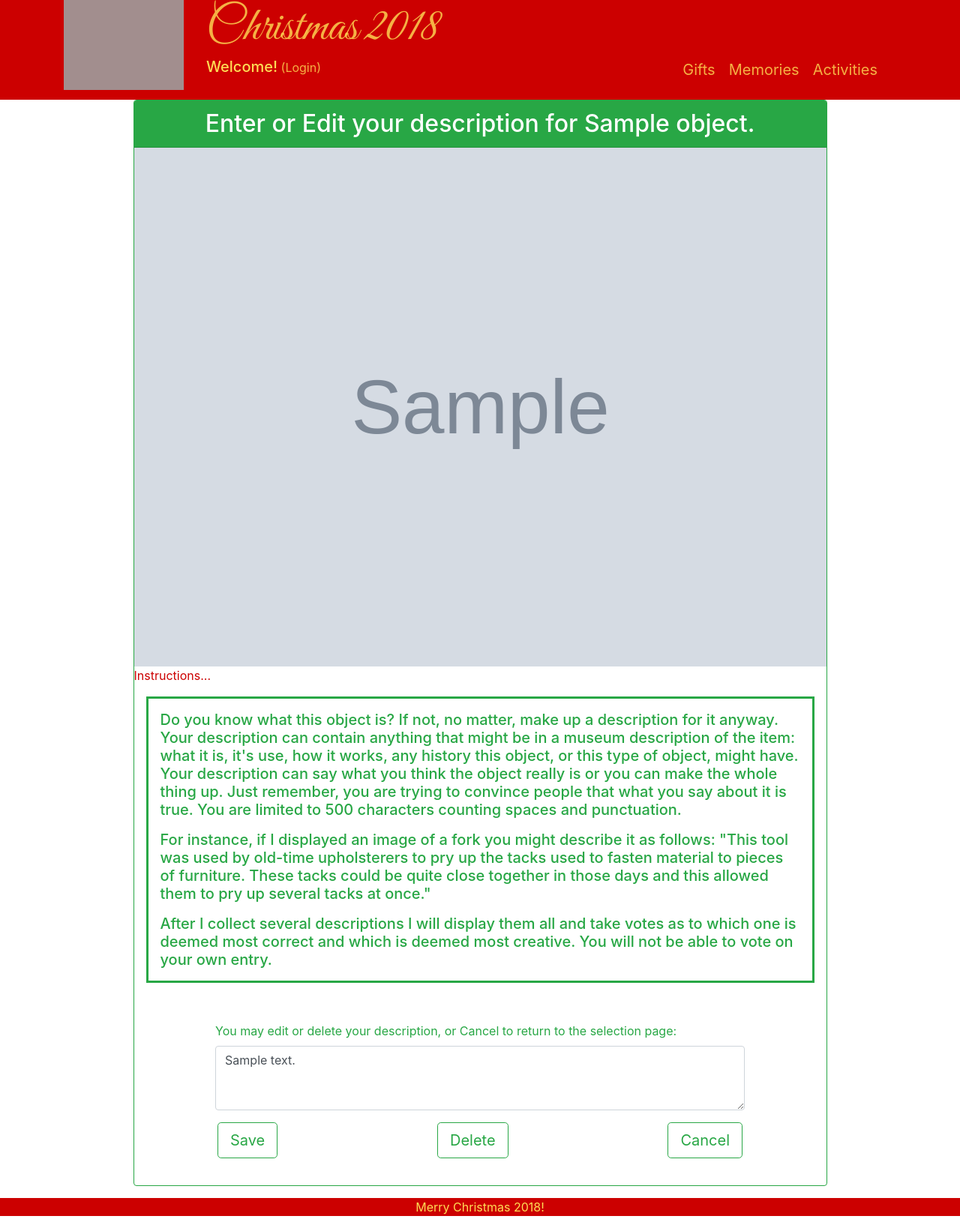
After one commit to JMorris1575/christmas18, a Django app: template c18/whatsit/templates/whatsit/stage_one.html in a window 1280 px wide, after a click on "Instructions...". The commit adds this page. Shown: the whole page at 75% size. Run offline with Django 3.2, Linux system fonts and the light colour scheme; the template is opened without the code that fills it: most values are stand-ins (such as "Sample title", 1, 10 or a date in 2020); grey boxes marked "Sample" are stand-in pictures; some libraries are stand-ins or nearby versions; grey boxes are pictures that could not be loaded.

Commit message:
whatsit - can add or edit descriptions but not yet delete them

```diff
--- a/c18/templates/header.html
+++ b/c18/templates/header.html
@@ -74,7 +74,7 @@
             <div class="row">
                 {% if memory %}
                     <div class="col memory p-3 m-3 mb-0">
-                            <a class="d-md-none" data-toggle="collapse" href="#memory"><span>{{ memory.author }}</span></a>
+                            <a class="d-md-none" data-toggle="collapse" href="#memory"><span>{{ memory.author }}...</span></a>
                             <span class="d-none d-md-inline">{{ memory.author }}</span>
                             <span class="d-md-none collapse" id="memory">{{ memory }}</span>
                             <span class="d-none d-md-inline">{{ memory }}</span>
--- /dev/null
+++ b/c18/whatsit/templates/whatsit/stage_one.html
@@ -0,0 +1,80 @@
+{% extends parent_template|default:"base.html" %}
+{% load static %}
+
+{% block content %}
+    <div class="card border-success col-md-10 mx-md-auto mb-3 px-0">
+        <h2 class="card-header bg-success text-white text-center">
+            Enter or Edit your description for {{ object }}.
+        </h2>
+
+        <!-- Image -->
+        <div class="row">
+            <img class="col" src="{% static object.image_filename %}">
+        </div>
+
+        <!-- Expandable Instructions -->
+        <a data-toggle="collapse" href="#description">Instructions...</a>
+        <div class="row info-box m-3 h5 text-success collapse" id="description">
+            <p>
+                Do you know what this object is? If not, no matter, make up a description for it anyway. Your
+                description can contain anything that might be in a museum description of the item: what it is, it's
+                use, how it works, any history this object, or this type of object, might have. Your description can say
+                what you think the object really is or you can make the whole thing up. Just remember, you are trying
+                to convince people that what you say about it is true. You are limited to 500 characters counting spaces
+                and punctuation.
+            </p>
+            <p>
+                For instance, if I displayed an image of a fork you might describe it as follows: "This tool was used
+                by old-time upholsterers to pry up the tacks used to fasten material to pieces of furniture. These tacks
+                could be quite close together in those days and this allowed them to pry up several tacks at once."
+            </p>
+            <p>After I collect several descriptions I will display them all and take votes as to which one is deemed
+                most correct and which is deemed most creative. You will not be able to vote on your own entry.
+            </p>
+        </div>
+
+        <!-- Entry Form -->
+        <div class="card-body">
+            {% if error_message %}
+                <div class="text-danger">
+                    <p><strong>{{ error_message }}</strong></p>
+                </div>
+            {% endif %}
+            {% if not description %}
+                <form action="{% url 'whatsit:object_view' object.number %}" method="post">
+                    {% csrf_token %}
+                    <div class="form-group col-md-10 mx-md-auto mt-3 text-success">
+                        <label for="new_description_text">Enter your description below:</label>
+                        <textarea class="form-control" id="new_description_text" name="description_text" rows="3">
+                        </textarea>
+                    </div>
+                    <div class="row justify-content-around">
+                        <button class="btn btn-outline-success btn-lg"
+                                type="submit" name="button" value="save">Save</button>
+                        <button class="btn btn-outline-success btn-lg"
+                                type="submit" name="button" value="cancel">Cancel</button>
+                    </div>
+                </form>
+            {% else %}
+                <form action="{% url 'whatsit:object_view' object.number %}" method="post">
+                    {% csrf_token %}
+                    <div class="form-group col-md-10 mx-md-auto mt-3 text-success">
+                        <label for="description_text">
+                            You may edit or delete your description, or Cancel to return to the selection page:
+                        </label>
+                        <textarea class="form-control" id="description_text"
+                                  name="description_text" rows="3">{{ description.description }}</textarea>
+                    </div>
+                    <div class="row justify-content-around">
+                        <button class="btn btn-outline-success btn-lg"
+                                type="submit" name="button" value="save">Save</button>
+                        <button class="btn btn-outline-success btn-lg"
+                                type="submit" name="button" value="delete">Delete</button>
+                        <button class="btn btn-outline-success btn-lg"
+                                type="submit" name="button" value="cancel">Cancel</button>
+                    </div>
+                </form>
+            {% endif %}
+        </div>
+    </div>
+{% endblock %}
--- a/c18/whatsit/urls.py
+++ b/c18/whatsit/urls.py
@@ -3,7 +3,7 @@ from django.views.generic.base import RedirectView
 from django.contrib.auth.decorators import login_required
 from django.urls import reverse_lazy
 
-from .views import ObjectListView, SingleObjectView
+from .views import ObjectListView, SingleObjectView, DescriptionEditView
 
 app_name = 'whatsit'
 
@@ -11,4 +11,8 @@ urlpatterns = [
     path('', RedirectView.as_view(url=reverse_lazy('whatsit:object_list'))),
     path('objects/', login_required(ObjectListView.as_view()), name='object_list'),
     path('<int:object_number>/', login_required(SingleObjectView.as_view()), name='object_view'),
+    path('create/<int:object_number>/',
+         login_required(SingleObjectView.as_view()), name='create_description'),
+    path('edit/<int:object_number>/<int:description_id>/',
+         login_required(SingleObjectView.as_view()), name='edit_description'),
 ]
```
Also changed, not shown: c18/whatsit/templates/whatsit/object_list.html (+13 -6 lines), c18/whatsit/views.py (+55 -2 lines), 1 other file.
